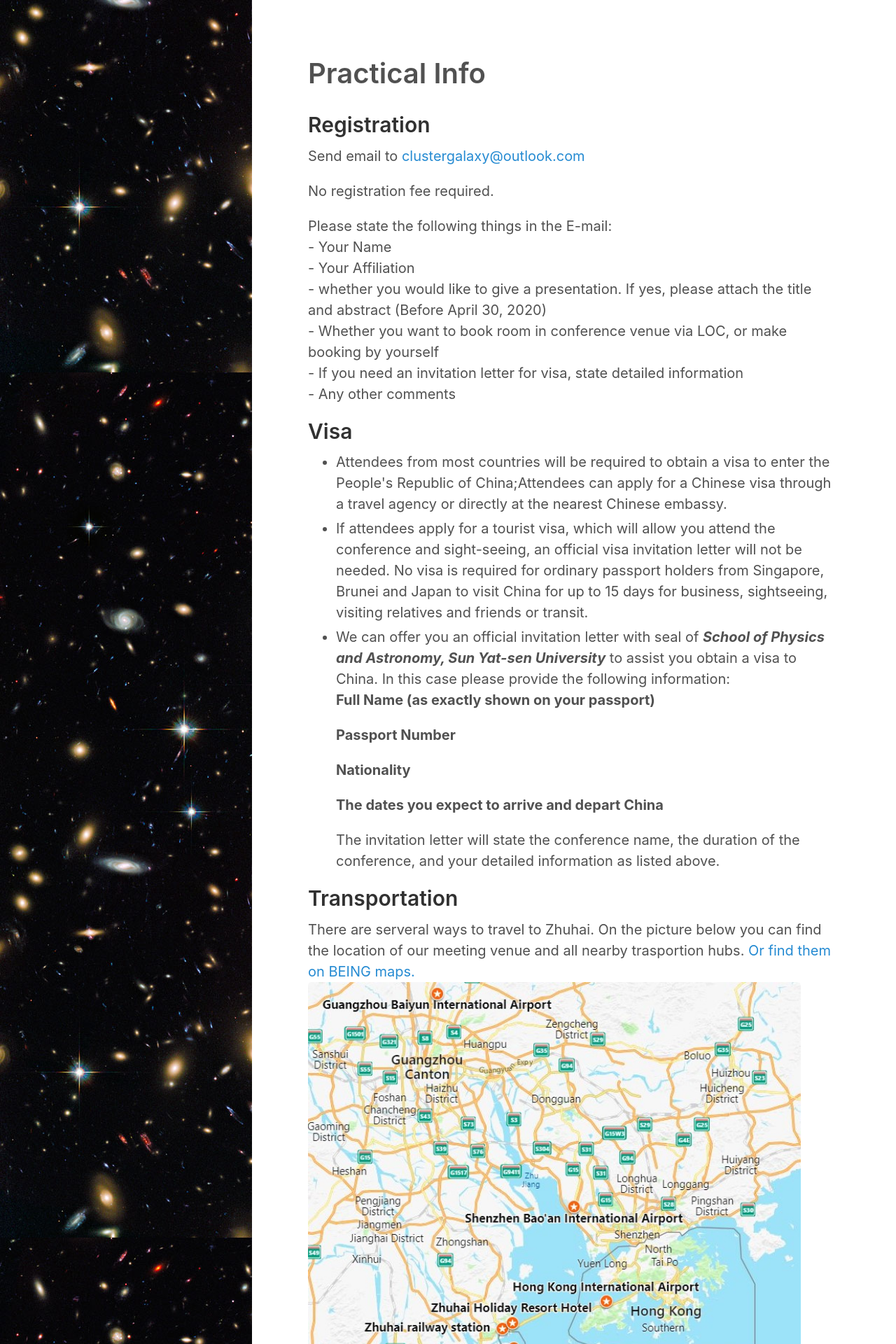
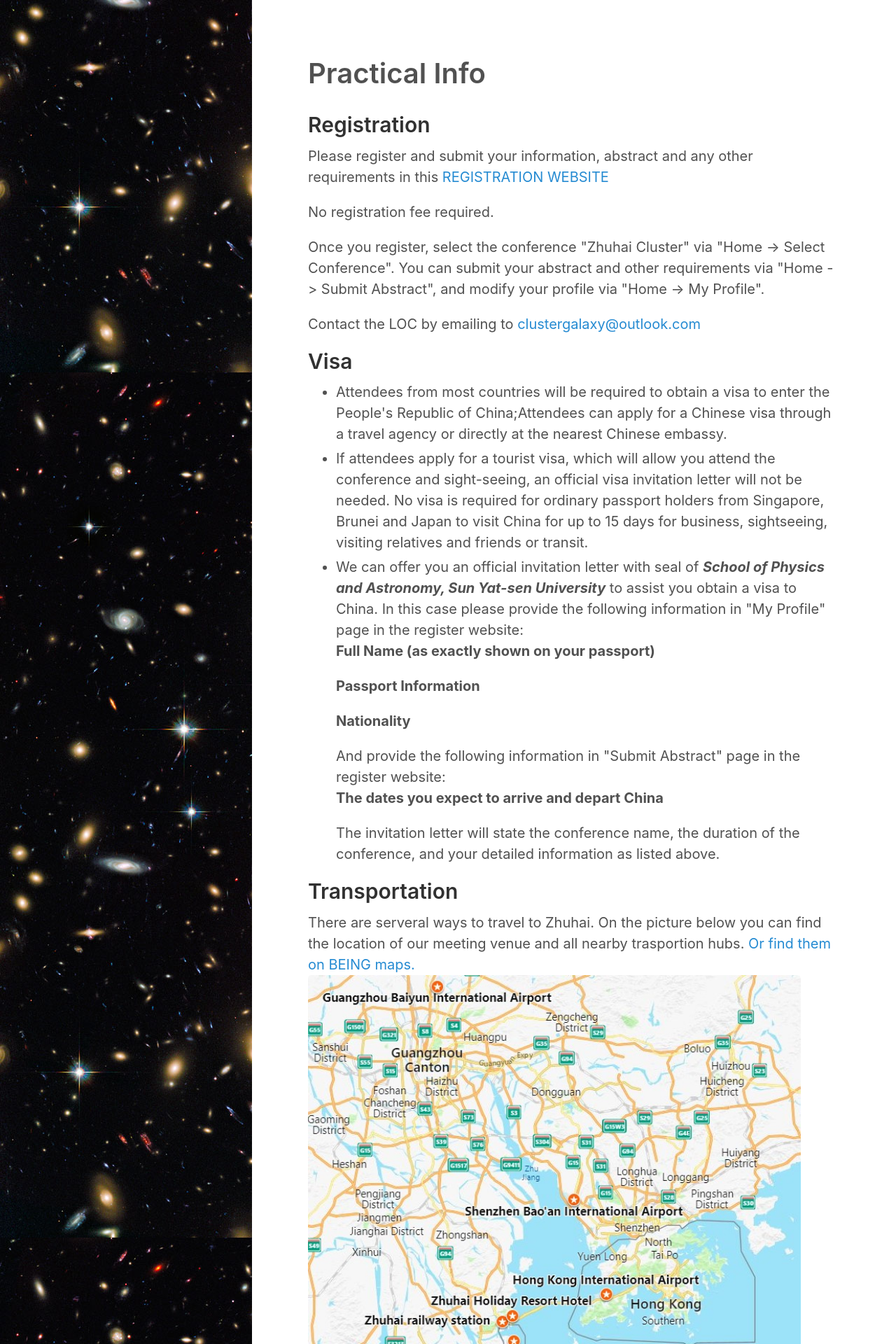
Before and after one commit to ZHCluster/ZHCluster.github.io, a Jekyll site: the page built from info.html, in a window 1280 px wide. Shown: the top 1920 px of the page at 70% size. Built offline with Jekyll 4.4.1, drawn with Linux system fonts in a browser that asks for light colours.

Commit message:
Change the register part

```diff
--- a/info.html
+++ b/info.html
@@ -5,10 +5,21 @@ sidebar_link: true
 sidebar_sort_order: 3
 ---
 <h2>Registration</h2>
-<p>Send email to <a href=mailto:clustergalaxy@outlook.com>clustergalaxy@outlook.com</a> </p>
+<p>
+    Please register and submit your information, abstract and any other requirements in this <a
+        href="http://zhiqihuang.top/conf/profile.php?id=2">REGISTRATION WEBSITE</a>
+</p>
 <p>No registration fee required.</p>
 
-<p>Please state the following things in the E-mail:<br>
+<p>
+    Once you register, select the conference "Zhuhai Cluster" via "Home -> Select Conference".
+    You can submit your abstract and other requirements via "Home -> Submit Abstract", and modify your profile via "Home
+    -> My Profile".
+</p>
+<p>Contact the LOC by emailing to <a href=mailto:clustergalaxy@outlook.com>clustergalaxy@outlook.com</a> </p>
+
+
+<!-- <p>Please state the following things in the E-mail:<br>
     - Your Name <br>
     - Your Affiliation <br>
     - whether you would like to give a presentation. If yes, please attach the title and abstract (Before April 30,
@@ -16,7 +27,7 @@ sidebar_sort_order: 3
     - Whether you want to book room in conference venue via LOC, or make booking by yourself <br>
     - If you need an invitation letter for visa, state detailed information <br>
     - Any other comments <br>
-</p>
+</p> -->
 <h2>Visa</h2>
 
 <ul>
@@ -32,7 +43,8 @@ sidebar_sort_order: 3
     <li>
         We can offer you an official invitation letter with seal of
         <b><em>School of Physics and Astronomy, Sun Yat-sen University</em></b>
-        to assist you obtain a visa to China. In this case please provide the following information:
+        to assist you obtain a visa to China. In this case please provide the following information in "My Profile" page
+        in the register website:
         <b>
             <p>
                 Full Name (as exactly shown on your passport)
@@ -40,14 +52,16 @@ sidebar_sort_order: 3
         </b>
         <b>
             <p>
-                Passport Number
+                Passport Information
             </p>
         </b>
         <b>
+
             <p>
                 Nationality
             </p>
         </b>
+        And provide the following information in "Submit Abstract" page in the register website:
         <b>
             <p>
                 The dates you expect to arrive and depart China
@@ -57,7 +71,6 @@ sidebar_sort_order: 3
         information as listed above.
     </li>
 </ul>
-
 
 <div>
     <h2>Transportation</h2>
```
